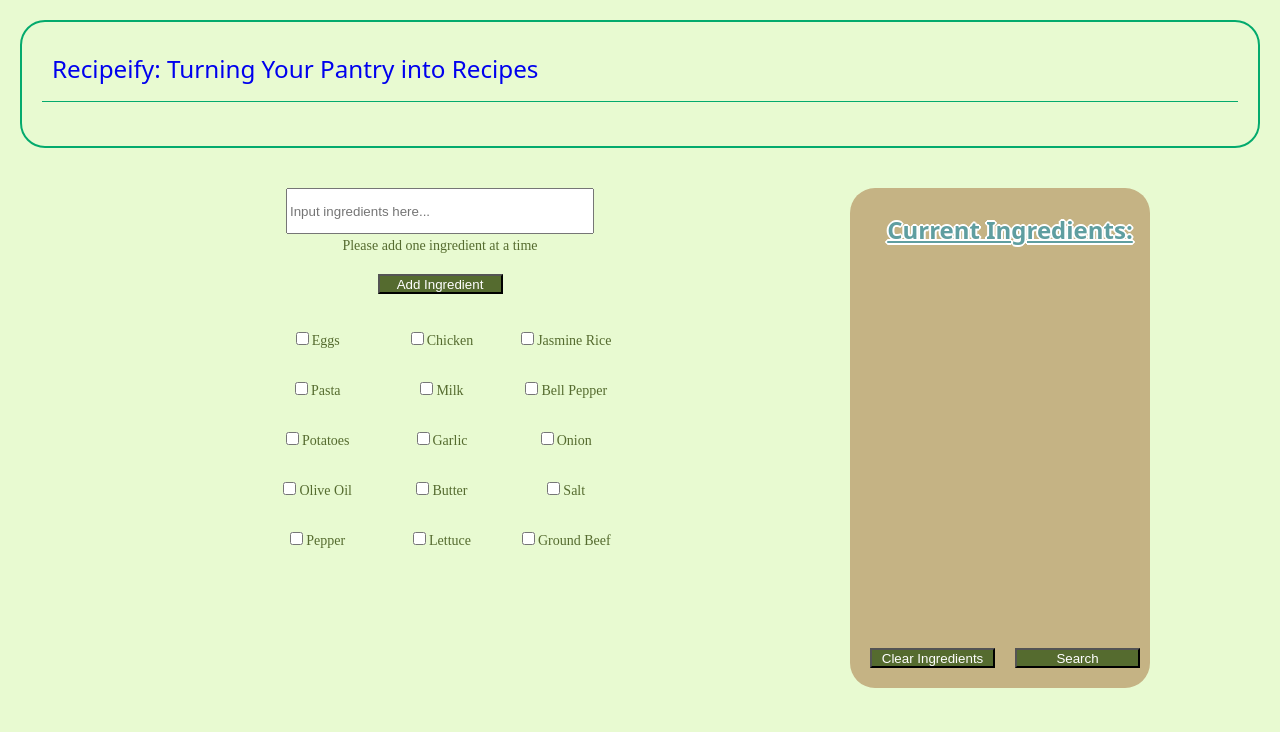
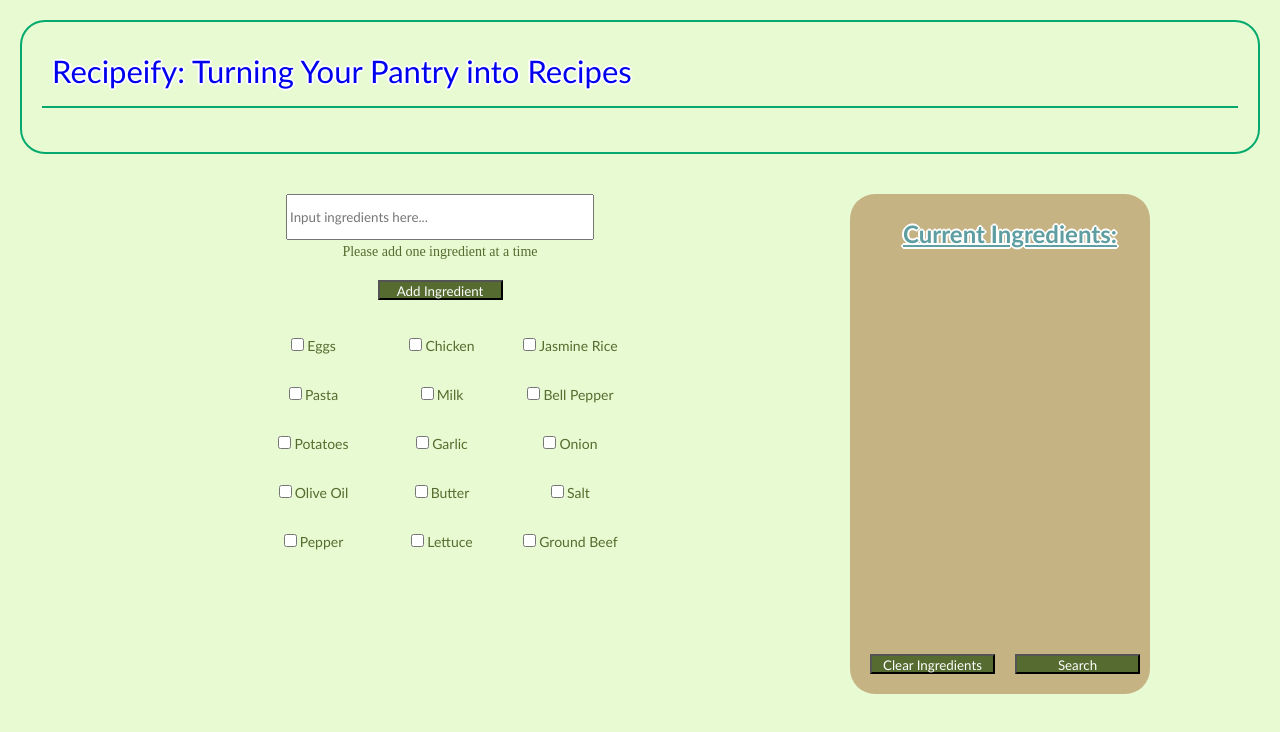
Before and after one commit to SoulaiVang/Recipify, a React (Create React App) app: page / in a window 1280 px wide. Shown: the top 732 px of the page. Built offline with nearby package versions, Linux system fonts and the light colour scheme.

Commit message:
saving... did a little bit of styling

```diff
--- a/src/IngredientPage.css
+++ b/src/IngredientPage.css
@@ -19,7 +19,7 @@ body {
 .title-header {
   padding-bottom: 1rem;
   margin-bottom: 1.5rem;
-  border-bottom: 1px solid #04AA6D;
+  border-bottom: 2px solid #04AA6D;
 }
 
 .title-href {
@@ -29,10 +29,13 @@ body {
 }
 
 .title-span {
-  font-size: calc(1.275rem + .3vw) !important;
-  font-family: system-ui, -apple-system, BlinkMacSystemFont, 'Segoe UI', Roboto, Oxygen, Ubuntu, Cantarell, 'Open Sans', 'Helvetica Neue', sans-serif;
+  font-size: calc(1.7rem + .3vw) !important;
+  font-family: Calibri;
   margin-left: 10px;
   margin-top: 10px;
+  font-style: bold;
+  text-shadow: 2px 0 #fff, -2px 0 #fff, 0 2px #fff, 0 -2px #fff,
+             1px 1px #fff, -1px -1px #fff, 1px -1px #fff, -1px 1px #fff;
 }
 
 .main-interface {
@@ -48,13 +51,14 @@ body {
   flex-grow: 1;
   font-size: 14px;
   color:darkolivegreen;
-  font-family: 'Times New Roman';
+  font-family: Calibri;
 }
 
 .add-ingredients-input{
   width: 300px; /* Set the width as needed */
   height: 40px;
   align-items: center;
+  font-family: Calibri;
 }
 
 .add-ingredient-button{
@@ -65,6 +69,7 @@ body {
   margin-top: 20px;
   background-color: darkolivegreen;
   color: white;
+  font-family: Calibri;
 }
 
 .ingredient-buttons {
@@ -107,6 +112,8 @@ body {
   margin-left: 20px;
   text-shadow: 2px 0 #fff, -2px 0 #fff, 0 2px #fff, 0 -2px #fff,
              1px 1px #fff, -1px -1px #fff, 1px -1px #fff, -1px 1px #fff;
+  font-family: Calibri;
+
 }
 
 .ingredient-list {
@@ -124,6 +131,7 @@ body {
   position: absolute;
   bottom: 10px;
   left: 10px;
+  font-family: Calibri;
 }
 
 .search-button {
@@ -134,4 +142,6 @@ body {
   position: absolute;
   bottom: 20px;
   right: 10px;
+  font-family: Calibri;
+
 }
--- a/src/RecipesPage.css
+++ b/src/RecipesPage.css
@@ -2,24 +2,50 @@
 .page {
   margin-left: 20px;
   margin-top: 20px;
+  font-family: Calibri;
+
+}
+.go-back {
+  width: 125px;
+  height: 20px;
+  background-color: darkolivegreen;
+  color: white;
+  font-family: Calibri;
 }
 /*users ingredient list*/
 .ingredients{
   color: #551A8B;
-  font-size: 35px;
+  font-size: 25px;
+  text-shadow: 2px 0 #fff, -2px 0 #fff, 0 2px #fff, 0 -2px #fff,
+             1px 1px #fff, -1px -1px #fff, 1px -1px #fff, -1px 1px #fff;
 }
 /*info label*/
 .display-label {
   color: #551A8B;
-  font-size: 35px;
+  font-size: 25px;
+  text-shadow: 2px 0 #fff, -2px 0 #fff, 0 2px #fff, 0 -2px #fff,
+             1px 1px #fff, -1px -1px #fff, 1px -1px #fff, -1px 1px #fff;
+}
+.recipe-title {
+  margin-bottom: 15px;
+  margin-top: 10px;
+  color:cadetblue;
+  font-size: 30px;
+  font-weight: bold;
+  text-shadow: 2px 0 #fff, -2px 0 #fff, 0 2px #fff, 0 -2px #fff,
+             1px 1px #fff, -1px -1px #fff, 1px -1px #fff, -1px 1px #fff;
 }
 
-.recipe-title {
-  color:cadetblue;
-  font-size: 22px;
-  font-weight: bold;
+.used-count{
+  margin-top: -10px;
+  color: #551A8B;
+  font-size: 18px;
 }
-
+.needed-count{
+  margin-top: -10px;
+  color: #551A8B;
+  font-size: 18px;
+}
 .recipe-info {
   display: flex;
   align-content: center;
--- a/src/RecipesPage.js
+++ b/src/RecipesPage.js
@@ -30,25 +30,25 @@ const RecipesPage = () => {
 
     return (
         <div className='page'>
-            <button onClick={() => navigate(-1)}>
-                Go Back
+            <button className='go-back' onClick={() => navigate(-1)}>
+                Return to search
             </button>
 
             <h1 className='ingredients'>
-                Your current ingredients: {ingredientsList.join(", ")}
+                Current ingredients: {ingredientsList.join(", ")}
             </h1>
 
             <div className='recipes'>
                 <h2 className='display-label'>
-                    Your recipe(s) will be displayed below
+                    See recipes below:
                 </h2>
                 <h4>
                     {recipes.map((title, index) => (
                         <div key={index}>
                             <h3 className='recipe-title'>{recipes[index].title}</h3>
-                            <p>Used ingredient count: {recipes[index].usedIngredientCount}</p>
+                            <p className='used-count'>Used ingredient count: {recipes[index].usedIngredientCount}</p>
                             {/* <p>Unused ingredient count: {recipes[index].unusedIngredients.length()}</p> */}
-                            <p>Number of ingredients still needed: {recipes[index].missedIngredientCount}</p>
+                            <p className='needed-count'>Number of ingredients still needed: {recipes[index].missedIngredientCount}</p>
                             <div className='recipe-info'>
                                 <img className="recipePicture" src={recipes[index].image} alt='' />
                                 <p className='used-ingredients-label'>Used ingredients from list: {recipes[index].usedIngredients.map((missedIngredients, index2) =>(
```
